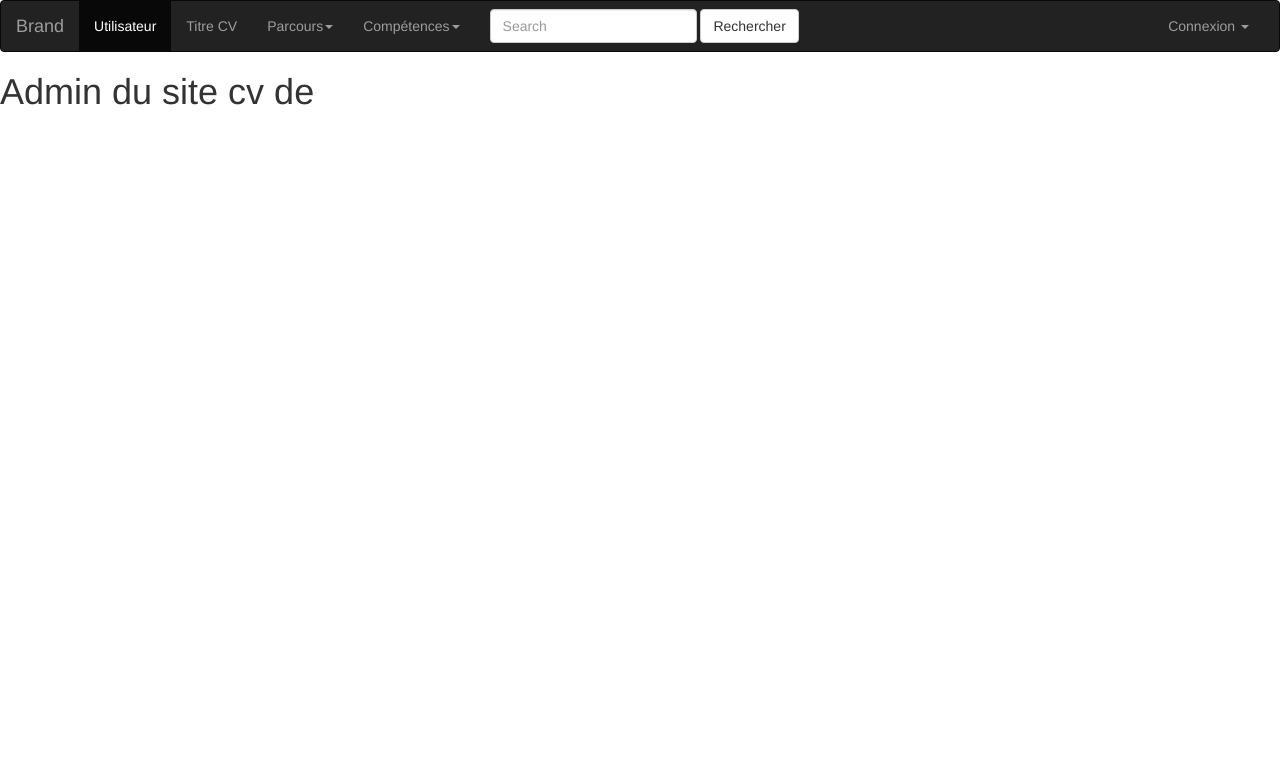
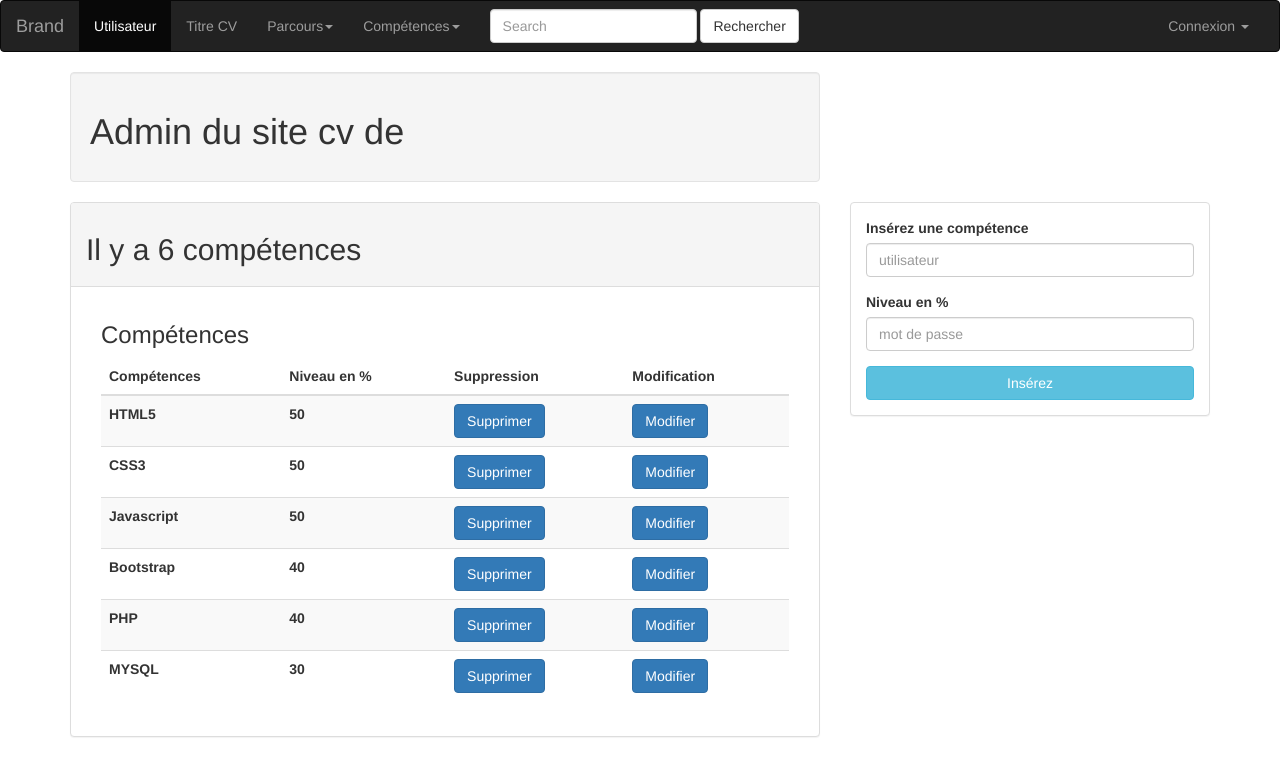
Before and after one commit to jeuneyannick/jeuneyannickbley_SITECV, a PHP site: page / in a window 1280 px wide. Shown: the top 776 px of the page. Run offline with PHP 8.4, Linux system fonts and the light colour scheme; data that the repository does not hold is empty.

Commit message:
Commit encore
commit encore

```diff
--- /dev/null
+++ b/admin/inc/nav_inc.php
@@ -0,0 +1,54 @@
+
+<!-- Navbar Bootstrap !-->
+<nav class="navbar navbar-inverse">
+    <div class="container-fluid">
+        <!-- Brand and toggle get grouped for better mobile display -->
+        <div class="navbar-header">
+            <button type="button" class="navbar-toggle collapsed" data-toggle="collapse" data-target="#bs-example-navbar-collapse-1" aria-expanded="false">
+                <span class="sr-only">Toggle navigation</span>
+                <span class="icon-bar"></span>
+                <span class="icon-bar"></span>
+                <span class="icon-bar"></span>
+            </button>
+            <a class="navbar-brand" href="">Brand</a>
+        </div>
+
+        <!-- Collect the nav links, forms, and other content for toggling -->
+        <div class="collapse navbar-collapse" id="bs-example-navbar-collapse-1">
+            <ul class="nav navbar-nav">
+                <li class="active"><a href="utilisateur.php">Utilisateur <span class="sr-only">(current)</span></a></li>
+                <li><a href="titrecv.php">Titre CV</a></li>
+                <li class="dropdown">
+                    <a href="#" class="dropdown-toggle" data-toggle="dropdown" role="button" aria-haspopup="true" aria-expanded="false">Parcours<span class="caret"></span></a>
+                    <ul class="dropdown-menu">
+                        <li><a href="formations.php">Formations</a></li>
+                        <li><a href="experiences.php">Experiences</a></li>
+                        <li><a href="realisations.php">Réalisations</a></li>
+                    </ul>
+                </li>
+                <li class="dropdown">
+                    <a href="#" class="dropdown-toggle" data-toggle="dropdown" role="button" aria-haspopup="true" aria-expanded="false">Compétences<span class="caret"></span></a>
+                    <ul class="dropdown-menu">
+                        <li><a href="competences.php">Competences</a></li>
+                        <li><a href="loisirs.php">Loisirs</a></li>
+                        <li><a href="reseaux.php">Reseaux</a></li>
+                    </ul>
+                </li>
+            </ul>
+            <form class="navbar-form navbar-left">
+                <div class="form-group">
+                    <input type="text" class="form-control" placeholder="Search">
+                </div>
+                <button type="submit" class="btn btn-default">Rechercher</button>
+            </form>
+            <ul class="nav navbar-nav navbar-right">
+                <li class="dropdown">
+                    <a href="#" class="dropdown-toggle" data-toggle="dropdown" role="button" aria-haspopup="true" aria-expanded="false">Connexion <span class="caret"></span></a>
+                    <ul class="dropdown-menu">
+                        <li><a href="#">Déconnexion</a></li>
+                    </ul>
+                </li>
+            </ul>
+        </div><!-- /.navbar-collapse -->
+    </div><!-- /.container-fluid -->
+</nav><!--fin navbar bootstrap-->
--- a/admin/index.php
+++ b/admin/index.php
@@ -8,82 +8,172 @@ require_once('connexion.php');
     <meta http-equiv="X-UA-Compatible" content="IE=edge">
     <meta name="viewport" content="width=device-width, initial-scale=1">
     <!-- The above 3 meta tags *must* come first in the head; any other head content must come *after* these tags -->
-    <?php $req = $pdo -> query("SELECT * FROM t_utilisateurs WHERE id_utilisateur = '1'");
+    <?php $req = $pdo -> query("SELECT* FROM t_utilisateurs WHERE id_utilisateur = '1'");
     $ligne_utilisateur = $req -> fetch(PDO::FETCH_ASSOC);
     ?>
     <title>Admin : <?= $ligne_utilisateur['prenom'] . ' :  ' . $ligne_utilisateur['nom'] ; ?> nom</title>
 
     <!-- Bootstrap -->
     <link href="css/bootstrap.min.css" rel="stylesheet">
+    <link href="css/style_admin.css" rel="stylesheet">
+</head>
+<body>
+    <?php include('inc/nav_inc.php'); ?>
+
+    <div class="container-fluid" id="back">
+        <div class="container" id="font">
+            <div class="row"><!-- Contenu du premier affichage !-->
+
+                <div class= "col-md-8">
+
+                    <div class="well">
+                        <h1>Admin du site cv de <?php echo ($ligne_utilisateur['pseudo']); ?></h1>
+                    </div>
+
+                </div><!--Fin de la div du contenu du premier affichage !-->
+            </div>
+
+            <div class="row"><!-- Contenu de la table Utilisateurs !-->
+                <div class= "col-md-8">
+                    <div class="panel panel-default">
+                        <div class="panel-heading">
+                            <h2>Il y a 6 compétences</h2>
+                            <h3 class="panel-title"></h3>
+                        </div>
+                        <div class="container-fluid">
+                            <div class="panel-body">
+                                <h3>Compétences</h3>
+                                <div class="table-responsive">
+                                    <table class="table table-striped">
+                                        <thead>
+                                            <tr>
+                                                <th><b>Compétences</b></th>
+                                                <th><b>Niveau en %</b></th>
+                                                <th><b>Suppression</b></th>
+                                                <th><b>Modification</b></th>
+
+                                            </tr>
+                                        </thead>
+                                        <tbody>
+                                            <tr>
+                                                <td><b>HTML5</b></td>
+                                                <td><b>50</b></td>
+                                                <td><button type="button" class="btn btn-primary">Supprimer</button></td>
+                                                <td><button type="button" class="btn btn-primary">Modifier</button></td>
+                                            </tr>
+
+                                            <tr>
+                                                <td><b>CSS3</b></td>
+                                                <td><b>50</b></td>
+                                                <td><button type="button" class="btn btn-primary">Supprimer</button></td>
+                                                <td><button type="button" class="btn btn-primary">Modifier</button></td>
+                                            </tr>
+                                            <tr>
+                                                <td><b>Javascript</b></td>
+                                                <td><b>50</b></td>
+                                                <td><button type="button" class="btn btn-primary">Supprimer</button></td>
+                                                <td><button type="button" class="btn btn-primary">Modifier</button></td>
+                                            </tr>
+                                            <tr>
+                                                <td><b>Bootstrap</b></td>
+                                                <td><b>40</b></td>
+                                                <td><button type="button" class="btn btn-primary">Supprimer</button></td>
+                                                <td><button type="button" class="btn btn-primary">Modifier</button></td>
+                                            </tr>
+                                            <tr>
+                                                <td><b>PHP</b></td>
+                                                <td><b>40</b></td>
+                                                <td><button type="button" class="btn btn-primary">Supprimer</button></td>
+                                                <td><button type="button" class="btn btn-primary">Modifier</button></td>
+                                            </tr>
+                                            <tr>
+                                                <td><b>MYSQL</b></td>
+                                                <td><b>30</b></td>
+                                                <td><button type="button" class="btn btn-primary">Supprimer</button></td>
+                                                <td><button type="button" class="btn btn-primary">Modifier</button></td>
+                                            </tr>
+                                        </tbody>
+
+                                    </table>
+                                </div>
+                            </div>
+                        </div>
 
 
-    <!-- HTML5 shim and Respond.js for IE8 support of HTML5 elements and media queries -->
-    <!-- WARNING: Respond.js doesn't work if you view the page via file:// -->
-    <!--[if lt IE 9]>
-    <script src="https://oss.maxcdn.com/html5shiv/3.7.3/html5shiv.min.js"></script>
-    <script src="https://oss.maxcdn.com/respond/1.4.2/respond.min.js"></script>
-    <![endif]-->
-</head>
-<body>
-    <!-- Navbar bootstrap -->
-    <nav class="navbar navbar-inverse">
-        <div class="container-fluid">
-            <!-- Brand and toggle get grouped for better mobile display -->
-            <div class="navbar-header">
-                <button type="button" class="navbar-toggle collapsed" data-toggle="collapse" data-target="#bs-example-navbar-collapse-1" aria-expanded="false">
-                    <span class="sr-only">Toggle navigation</span>
-                    <span class="icon-bar"></span>
-                    <span class="icon-bar"></span>
-                    <span class="icon-bar"></span>
-                </button>
-                <a class="navbar-brand" href="">Brand</a>
+                    </div>
+                </div><!--Fin d'affichage  !-->
+                <div class="col-md-4">
+                    <div class=" panel panel-default">
+                        <div class="panel-body">
+
+                            <form>
+                                <div class="form-group">
+                                    <label for="exampleInputEmail1">Insérez une compétence</label>
+                                    <input type="text" class="form-control" id="exampleInputEmail1" placeholder="utilisateur">
                                 </div>
 
-            <!-- Collect the nav links, forms, and other content for toggling -->
-            <div class="collapse navbar-collapse" id="bs-example-navbar-collapse-1">
-                <ul class="nav navbar-nav">
-                    <li class="active"><a href="utilisateur.php">Utilisateur <span class="sr-only">(current)</span></a></li>
-                    <li><a href="titrecv.php">Titre CV</a></li>
-                    <li class="dropdown">
-                        <a href="#" class="dropdown-toggle" data-toggle="dropdown" role="button" aria-haspopup="true" aria-expanded="false">Parcours<span class="caret"></span></a>
-                        <ul class="dropdown-menu">
-                            <li><a href="formations.php">Formations</a></li>
-                            <li><a href="experiences.php">Experiences</a></li>
-                            <li><a href="realisations.php">Réalisations</a></li>
-                        </ul>
-                    </li>
-                    <li class="dropdown">
-                        <a href="#" class="dropdown-toggle" data-toggle="dropdown" role="button" aria-haspopup="true" aria-expanded="false">Compétences<span class="caret"></span></a>
-                        <ul class="dropdown-menu">
-                            <li><a href="competences.php">Competences</a></li>
-                            <li><a href="loisirs.php">Loisirs</a></li>
-                            <li><a href="reseaux.php">Reseaux</a></li>
-                        </ul>
-                    </li>
-                </ul>
-                <form class="navbar-form navbar-left">
                                 <div class="form-group">
-                        <input type="text" class="form-control" placeholder="Search">
+                                    <label for="exampleInputPassword1">Niveau en %</label>
+                                    <input type="password" name="compétences" class="form-control" id="exampleInputPassword1" placeholder="mot de passe">
                                 </div>
-                    <button type="submit" class="btn btn-default">Rechercher</button>
+
+                                <button type="submit" class="btn btn-info btn-block">Insérez</button>
                             </form>
-                <ul class="nav navbar-nav navbar-right">
-                    <li class="dropdown">
-                        <a href="#" class="dropdown-toggle" data-toggle="dropdown" role="button" aria-haspopup="true" aria-expanded="false">Connexion <span class="caret"></span></a>
-                        <ul class="dropdown-menu">
-                            <li><a href="#">Déconnexion</a></li>
-                        </ul>
-                    </li>
-                </ul>
-            </div><!-- /.navbar-collapse -->
-        </div><!-- /.container-fluid -->
-    </nav><!--fin navbar bootstrap-->
-    <h1>Admin du site cv de <?php echo ($ligne_utilisateur['pseudo']); ?></h1>
+                        </div>
+                    </div>
+                </div>
+            </div>
 
-    <?php
-      $req= $pdo->query("SELECT * FROM t_competences");
-      $ligne_competence = $req->fetch();
-      ?>
+
+            <!-- <div class="row">
+                <div class="col-md-8">
+                    <div class="panel panel-default">
+                        <div class="panel-body">
+                            <div class="panel-heading">
+                                <h3>Niveau en %</h3>
+                                <span>HTML5</span><br/>
+                                <div class="progress">
+                                    <div class="progress-bar progress-bar-success progress-bar-striped" role="progressbar" aria-valuenow="40" aria-valuemin="0" aria-valuemax="100" style="width: 40%">
+                                        <span class="sr-only">40% Complete (success)</span>
+                                    </div>
+                                </div>
+                                <span>CSS3</span>
+                                <div class="progress">
+                                    <div class="progress-bar progress-bar-info progress-bar-striped" role="progressbar" aria-valuenow="20" aria-valuemin="0" aria-valuemax="100" style="width: 20%">
+                                        <span class="sr-only">20% Complete</span>
+                                    </div>
+                                </div>
+                                <span>Javascript</span>
+                                <div class="progress">
+                                    <div class="progress-bar progress-bar-warning progress-bar-striped" role="progressbar" aria-valuenow="60" aria-valuemin="0" aria-valuemax="100" style="width: 60%">
+                                        <span class="sr-only">60% Complete (warning)</span>
+                                    </div>
+                                </div>
+                                <span>PHP</span>
+                                <div class="progress">
+                                    <div class="progress-bar progress-bar-danger progress-bar-striped" role="progressbar" aria-valuenow="80" aria-valuemin="0" aria-valuemax="100" style="width: 80%">
+                                        <span class="sr-only">80% Complete (danger)</span>
+                                    </div>
+                                </div>
+                                <span>MYSQL</span>
+                                <div class="progress">
+                                    <div class="progress-bar progress-bar-danger progress-bar-striped" role="progressbar" aria-valuenow="80" aria-valuemin="0" aria-valuemax="100" style="width: 80%">
+                                        <span class="sr-only">80% Complete (danger)</span>
+                                    </div>
+                                </div>
+                            </div>
+                        </div>
+                    </div>
+                </div>
+            </div> -->
+
+
+
+
+
+
+
+        </div>
 
 
         <!-- jQuery (necessary for Bootstrap's JavaScript plugins) -->
--- a/admin/loisirs.php
+++ b/admin/loisirs.php
@@ -53,7 +53,7 @@ if(isset($_GET['id_loisir'])){// on récupère la comp. par son id dans l'URL
     <p>Texte</p>
     <hr>
     <?php
-    $req= $pdo->prepare("SELECT * FROM t_loisirs WHERE utilisateur_id= '1'");
+    $req= $pdo->prepare("SELECT* FROM t_loisirs WHERE utilisateur_id= '1'");
     $req->execute();
     $nbr_loisirs = $req-> rowCount();
     ?>
--- a/admin/modif_loisir.php
+++ b/admin/modif_loisir.php
@@ -1,6 +1,6 @@
 <?php
 require_once('connexion.php');
-$req = $pdo -> query("SELECT * FROM t_utilisateurs WHERE id_utilisateur = '1'");
+$req = $pdo -> query("SELECT* FROM t_utilisateurs WHERE id_utilisateur = '1'");
 $ligne_utilisateur = $req -> fetch(PDO::FETCH_ASSOC);
 
 
@@ -10,7 +10,7 @@ $ligne_utilisateur = $req -> fetch(PDO::FETCH_ASSOC);
 //je récupère le loisir
 
 $id_loisir = $_GET['id_loisir']; //..par l'id et $_GET
-$req=$pdo->query("SELECT * FROM t_loisirs WHERE id_loisir='$id_loisir'"); //la requete est egale à l'id
+$req=$pdo->query("SELECT* FROM t_loisirs WHERE id_loisir='$id_loisir'"); //la requete est egale à l'id
 $ligne_loisir= $req->fetch();
 
 
@@ -44,7 +44,7 @@ if(isset($_POST['loisir'])){//par le nom du premier input
 
         <hr>
         <?php
-        $req= $pdo->query("SELECT * FROM t_loisirs WHERE id_loisir='$id_loisir'");
+        $req= $pdo->query("SELECT* FROM t_loisirs WHERE id_loisir='$id_loisir'");
         $ligne_loisir = $req->fetch();
         ?>
 
```
Also changed, not shown: admin/loisirstest.php (added, +191 -0 lines), admin/modif_formations.php (+64 -0 lines), admin/inc/fonctions.inc.php (added), admin/inc/footer.inc.php (added). Lines whose indentation alone changed are shown as unchanged.
